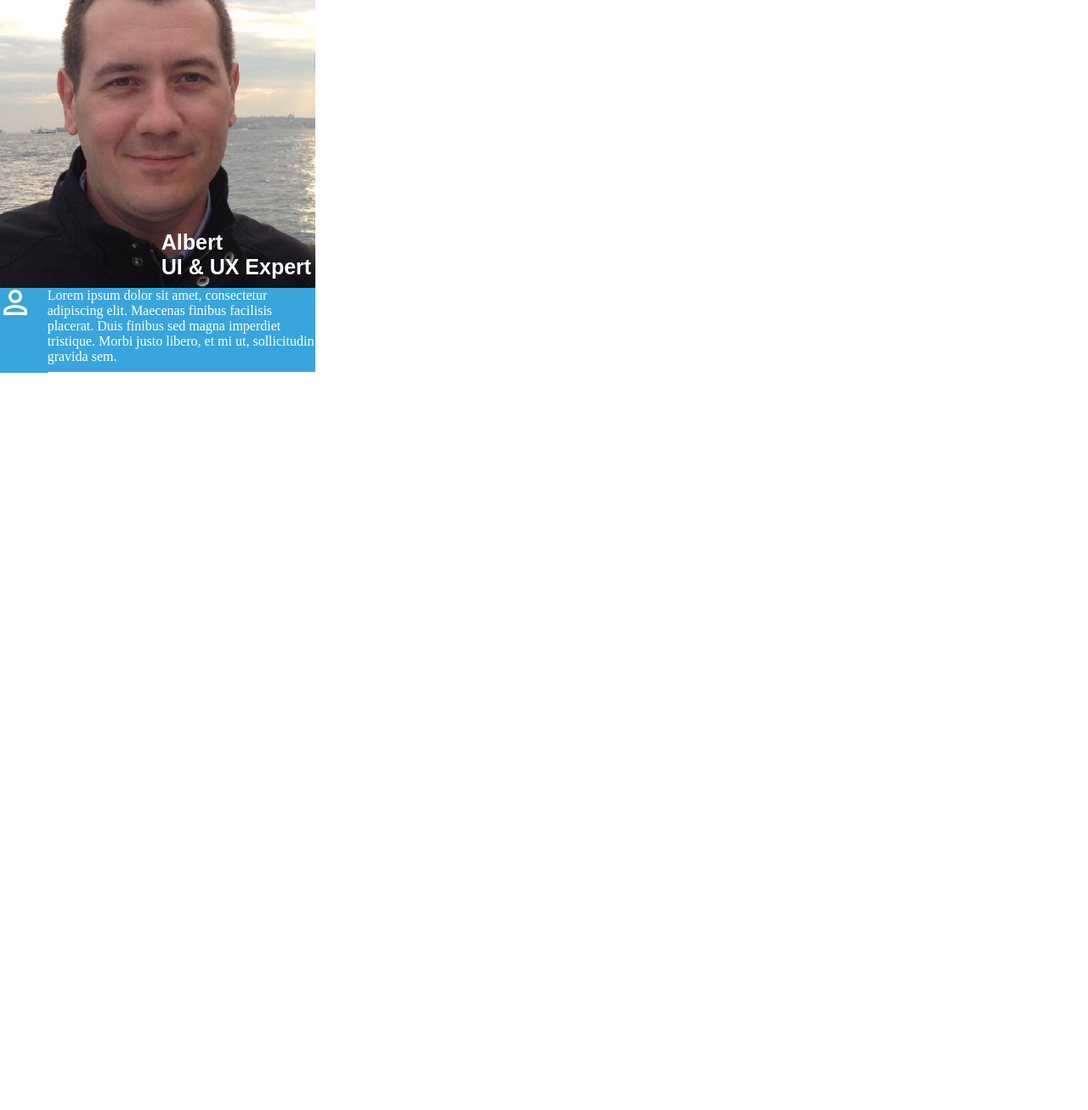
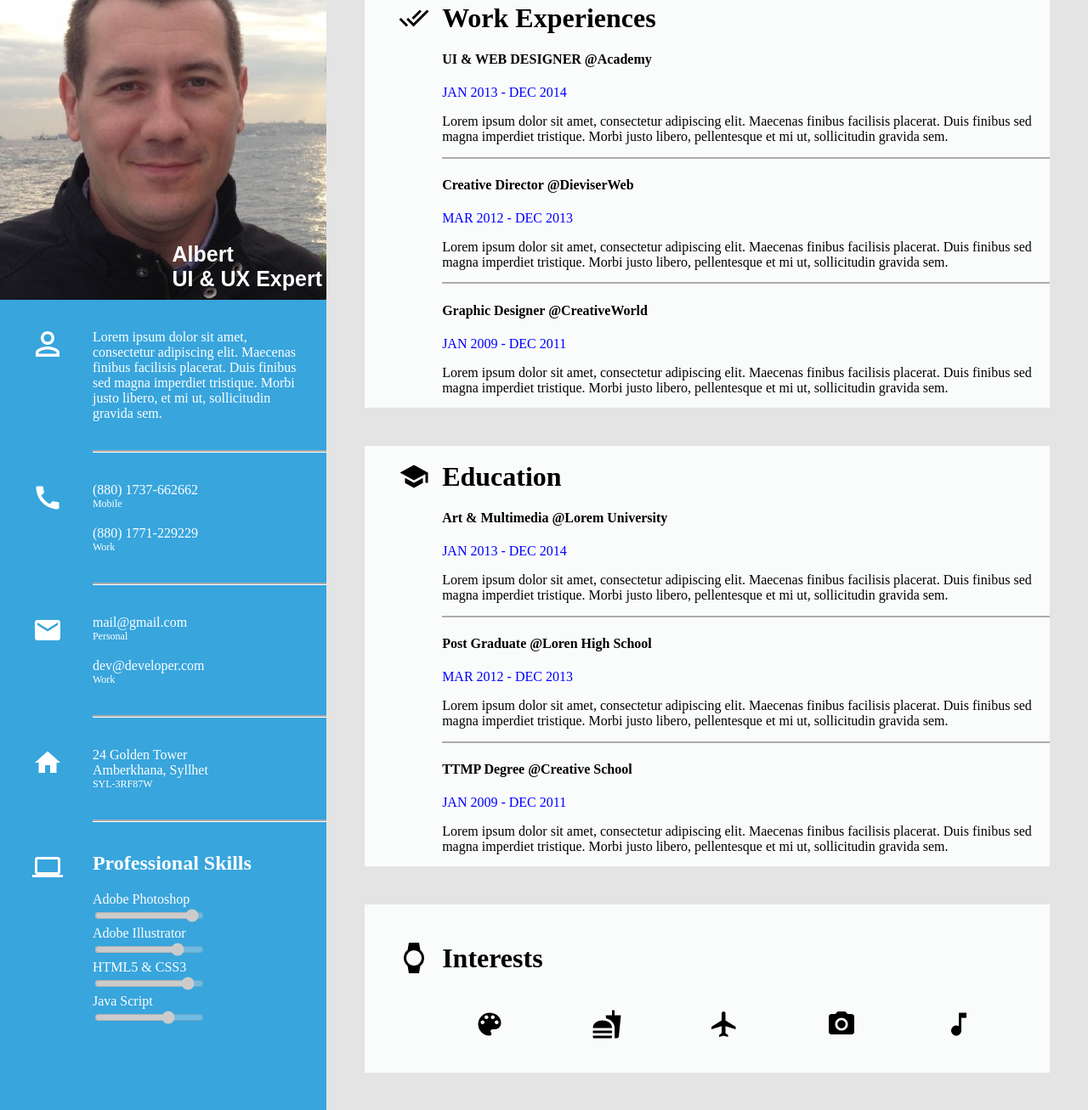
Before and after one commit to mohak29/HTML, a plain HTML site: page index_new.html in a window 1280 px wide. Shown: the part 60-1367 px from the top of the page at 85% size. Before the commit the page ends 800 px from the top, so only its background shows below. Drawn offline with Linux system fonts and the light colour scheme.

Commit message:
webpage completed

```diff
--- a/index_new.html
+++ b/index_new.html
@@ -6,121 +6,164 @@
 		.item{
 		font-size: 12px;
 		}
-		.box {
-	background-color: #fafcfb;
-	padding: 30px;
-	margin: 30px;
-	padding-left: 0px;
-}
+
 		</style>
 	</head>
-	<body style="margin: 0px">
+	<body style="display: flex;margin: 0px">
 
 
-		<div style="display: inline-block;vertical-align: top; width: 29%;">
+		<div style="width: 30%;background-color: #38a5dd;">
 			<div style="position: relative;">
 				<img src="img\face.jpg" style="display: block;" height="100%" width="100%" >
 				<div style="font-family: sans-serif;font-size: 25px;color: white;position: absolute;bottom: 10px; right: 05px">
 					<strong>Albert<br>UI &amp; UX Expert</strong>
 				</div></div>
-				<ul style="background-color: #38a5dd; color: white;margin: 0px; list-style-type: none;padding: 0px">
-					<img src="img/person.png" style="float: left;">
-					<li style="margin-left: 15%;">
-						Lorem ipsum dolor sit amet, consectetur adipiscing elit. Maecenas finibus facilisis placerat. Duis finibus sed magna imperdiet tristique. Morbi justo libero, et mi ut, sollicitudin gravida sem.
-						<hr>
+				<ul style="color: white;margin: 0px; list-style-type: none;padding: 0px;">
+					<li style="margin-left:  10%;">
+						<div style="display: flex;flex-direction: row;padding-top:  10%;">
+							<div><img src="img/person.png"></div>
+							<div style="border-bottom-color: white;border-bottom-style: groove;padding: 0 10% 10% 0;margin-left:  10%;">Lorem ipsum dolor sit amet, consectetur adipiscing elit. Maecenas finibus facilisis placerat. Duis finibus sed magna imperdiet tristique. Morbi justo libero, et mi ut, sollicitudin gravida sem.</div>
+						</div>
 					</li>
-					<!--
-					<img src="img/call.png" style="float: left;">
-					<li style="margin-left: 15%;">
+					<li style="margin-left:  10%;">
+						<div style="display: flex;flex-direction: row;padding-top:  10%;">
+							<div><img src="img/call.png"></div>
+							<div style="border-bottom-color: white;border-bottom-style: groove;padding: 0 10% 10% 0;margin-left:  10%; width: 100%">
 								<div>(880) 1737-662662</div>
 								<div class="item">Mobile</div>
 								<br>
 								<div>(880) 1771-229229</div>
 								<div class="item">Work</div>
-						<hr>
+							</div>
+						</div>
 					</li>
-
-					<img src="img/mail.png" style="float: left;">
-					<li style="margin-left: 15%;">
+					<li style="margin-left:  10%;">
+						<div style="display: flex;flex-direction: row;padding-top:  10%;">
+							<div><img src="img/mail.png"></div>
+							<div style="border-bottom-color: white;border-bottom-style: groove;padding: 0 10% 10% 0;margin-left:  10%; width: 100%">
 								<div>mail@gmail.com</div>
 								<div class="item">Personal</div>
 								<br>
 								<div>dev@developer.com</div>
 								<div class="item">Work</div>
-						<hr>
+							</div>
+						</div>
 					</li>
-
-					<img src="img/home.png" style="float: left;">
-					<li style="margin-left: 15%;">
+					<li style="margin-left:  10%;">
+						<div style="display: flex;flex-direction: row;padding-top:  10%;">
+							<div><img src="img/home.png"></div>
+							<div style="border-bottom-color: white;border-bottom-style: groove;padding: 0 10% 10% 0;margin-left:  10%; width: 100%">
 								<div>24 Golden Tower</div>
 								<div>Amberkhana, Syllhet</div>
 								<div class="item">SYL-3RF87W</div>
-						<hr>
+							</div>
+						</div>
 					</li>
-
-					<img src="img/skills.png" style="float: left;">
-					<li style="margin-left: 15%;">
+					<li style="margin-left:  10%;">
+						<div style="display: flex;flex-direction: row;padding-top:  10%;">
+							<div><img src="img/skills.png"></div>
+							<div style="padding: 0 10% 10% 0;margin-left:  10%; width: 100%">
+								<h2 style="margin-top: 0px">Professional Skills</h2>
 								<div>Adobe Photoshop</div>
 								<input type="range" value="95" disabled><br>
-
 								<div>Adobe Illustrator</div>
 								<input type="range" value="80" disabled><br>
-
 								<div>HTML5 &amp; CSS3</div>
 								<input type="range" value="90" disabled><br>
-
 								<div>Java Script</div>
-						<input type="range" value="70" disabled><br>
-					</li> -->
+								<input type="range" value="70" disabled>
+							</div>
+						</div>
+					</li>
 				</ul>
 			</div>
 
 
-			<div style="display: inline-block; vertical-align: top; width: 71%; background-color: #e4e4e4;margin-left: -4px">
-	<!-- 			<div class="box">
-		<div style="display: inline-block; vertical-align: top; width: 10%">
-			<img src="img\tick.png" width="50%" style="float: right;">
-		</div>
-		<div style="display: inline-block; width:89%">
+			<div style="width: 70%; background-color: #e4e4e4;">
+				<ul style="background-color: #fafcfb;list-style-type: none;margin: 5%; padding-top: 2%;">
+					<li>
+						<div style="display: flex;flex-direction: row">
+							<div><img src="img/tick.png"></div>
+							<div style="margin-left:  2%;">
 								<h1 style="margin: 0px">Work Experiences</h1>
 								<h4>UI &amp; WEB DESIGNER @Academy</h4>
 								<p style="color: blue">JAN 2013 - DEC 2014</p>
-		Lorem ipsum dolor sit amet, consectetur adipiscing elit. Maecenas finibus facilisis placerat. Duis finibus sed magna imperdiet tristique. Morbi justo libero, pellentesque et mi ut, sollicitudin gravida sem.
-		<hr>
+								<div style="border-bottom-color: white;border-bottom-style: groove;padding: 0 2% 2% 0;">
+								Lorem ipsum dolor sit amet, consectetur adipiscing elit. Maecenas finibus facilisis placerat. Duis finibus sed magna imperdiet tristique. Morbi justo libero, pellentesque et mi ut, sollicitudin gravida sem.</div>
+
 								<h4>Creative Director @DieviserWeb</h4>
 								<p style="color: blue">MAR 2012 - DEC 2013</p>
+								<div style="border-bottom-color: white; border-bottom-style: groove;padding: 0 2% 2% 0;">
 								Lorem ipsum dolor sit amet, consectetur adipiscing elit. Maecenas finibus facilisis placerat. Duis finibus sed magna imperdiet tristique. Morbi justo libero, pellentesque et mi ut, sollicitudin gravida sem.
-		<hr>
+								</div>
 								<h4>Graphic Designer @CreativeWorld</h4>
 								<p style="color: blue">JAN 2009 - DEC 2011</p>
-		Lorem ipsum dolor sit amet, consectetur adipiscing elit. Maecenas finibus facilisis placerat. Duis finibus sed magna imperdiet tristique. Morbi justo libero, pellentesque et mi ut, sollicitudin gravida sem.
+								<div style="padding: 0 2% 2% 0;">
+							Lorem ipsum dolor sit amet, consectetur adipiscing elit. Maecenas finibus facilisis placerat. Duis finibus sed magna imperdiet tristique. Morbi justo libero, pellentesque et mi ut, sollicitudin gravida sem.</div></div>
 						</div>
-	</div>
+					</li>
+				</ul>
 
-			<div class="box">
-		<div style="display: inline-block; vertical-align: top; width: 10%">
-			<img src="img\edu.png" width="50%" style="float: right;">
-		</div>
-		<div style="display: inline-block; width:89%">
+
+				<ul style="background-color: #fafcfb;list-style-type: none;margin: 5%; padding-top: 2%;">
+					<li>
+						<div style="display: flex;flex-direction: row">
+							<div><img src="img/edu.png"></div>
+							<div style="margin-left:  2%;">
 								<h1 style="margin: 0px">Education</h1>
 								<h4>Art &amp; Multimedia @Lorem University</h4>
 								<p style="color: blue">JAN 2013 - DEC 2014</p>
-		Lorem ipsum dolor sit amet, consectetur adipiscing elit. Maecenas finibus facilisis placerat. Duis finibus sed magna imperdiet tristique. Morbi justo libero, pellentesque et mi ut, sollicitudin gravida sem.
-		<hr>
+								<div style="border-bottom-color: white;border-bottom-style: groove;padding: 0 2% 2% 0;">
+								Lorem ipsum dolor sit amet, consectetur adipiscing elit. Maecenas finibus facilisis placerat. Duis finibus sed magna imperdiet tristique. Morbi justo libero, pellentesque et mi ut, sollicitudin gravida sem.</div>
+
 								<h4>Post Graduate @Loren High School</h4>
 								<p style="color: blue">MAR 2012 - DEC 2013</p>
+								<div style="border-bottom-color: white; border-bottom-style: groove;padding: 0 2% 2% 0;">
 								Lorem ipsum dolor sit amet, consectetur adipiscing elit. Maecenas finibus facilisis placerat. Duis finibus sed magna imperdiet tristique. Morbi justo libero, pellentesque et mi ut, sollicitudin gravida sem.
-		<hr>
+								</div>
 								<h4>TTMP Degree @Creative School</h4>
 								<p style="color: blue">JAN 2009 - DEC 2011</p>
-		Lorem ipsum dolor sit amet, consectetur adipiscing elit. Maecenas finibus facilisis placerat. Duis finibus sed magna imperdiet tristique. Morbi justo libero, pellentesque et mi ut, sollicitudin gravida sem.
+								<div style="padding: 0 2% 2% 0;">
+							Lorem ipsum dolor sit amet, consectetur adipiscing elit. Maecenas finibus facilisis placerat. Duis finibus sed magna imperdiet tristique. Morbi justo libero, pellentesque et mi ut, sollicitudin gravida sem.</div></div>
+						</div>
+					</li>
+				</ul>
+
+
+				<ul style="background-color: #fafcfb;list-style-type: none;margin: 5%; padding-top: 5%;">
+					<li>
+						<div style="display: flex;flex-direction: row">
+							<div><img src="img/int.png"></div>
+							<div style="margin-left:  2%;">
+								<h1 style="margin: 0px">Interests</h1>
 							</div>
 						</div>
- -->
+						<nav style="display: flex;flex-direction: row;justify-content: space-around; padding: 5%">
+							<img src="img\paint.png">
+							<img src="img\food.png">
+							<img src="img\plane.png">
+							<img src="img\camera.png">
+							<img src="img\music.png">
+
+
+
+						</nav>
+
+
+
+
+
+					</li>
+				</ul>
+
+
+
+
+
+
 
 
 
 			</div>
-
 		</body>
 	</html>
```
Also changed, not shown: img/New folder/ball.png (deleted), img/New folder/gtr.png (deleted), img/New folder/ic.png (deleted), img/New folder/int.png (deleted), img/New folder/pencil.png (deleted), img/New folder/person_1.png (deleted), img/New folder/plane.png (deleted), img/New folder/tick.png (deleted), img/camera.png (added), img/food.png (added), img/int.png (added), img/music.png (added), img/paint.png (added), img/plane.png (added). Lines whose indentation alone changed are shown as unchanged.
